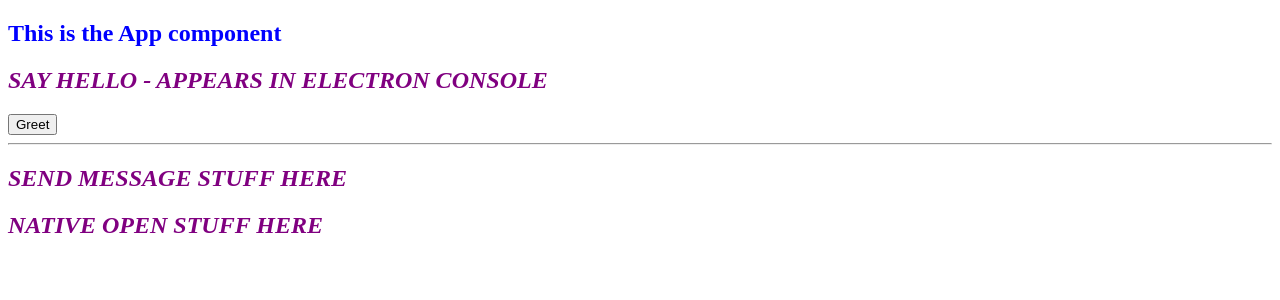
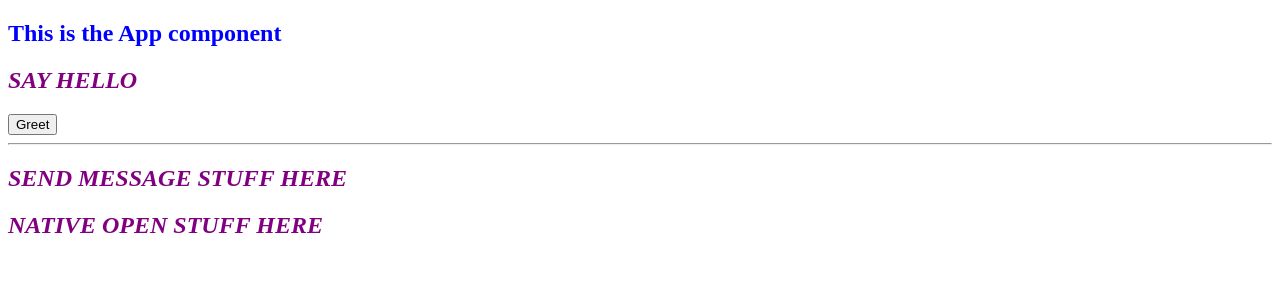
Before and after one commit to charisearter/Secure-Electron-React, a React app: page / in a window 1280 px wide. Shown: the top 300 px of the page. Built offline with nearby package versions, Linux system fonts and the light colour scheme.

Commit message:
Cleaned up and adjusted Say Hello test complete

```diff
--- a/src/App.js
+++ b/src/App.js
@@ -8,10 +8,10 @@ function App() {
 	const [msg, setMsg] = useState('Initial message');
 	const [filePath, setFilePath] = useState([]);
 
-	// Say Hello
+	// Say Hello -  uses invoke
 	const getGreeting = async () => {
-		const greet = await api.invoke('say-hello', 'This is a greeting: Hi!');
-		console.log(greet);
+		await api.invoke('say-hello', 'This is another greeting: Sup!');
+		console.log('Sent to Main - appears in Electron console');
 	};
 
 	// Send Message - IPC renderer -> main
--- a/src/components/SayHello.js
+++ b/src/components/SayHello.js
@@ -3,7 +3,7 @@ import React from 'react';
 function SayHello({ getGreeting }) {
 	return (
 		<section>
-			<h2> Say Hello - appears in Electron console</h2>
+			<h2> Say Hello </h2>
 			<button onClick={getGreeting}>Greet</button>
 			<hr />
 		</section>
```
